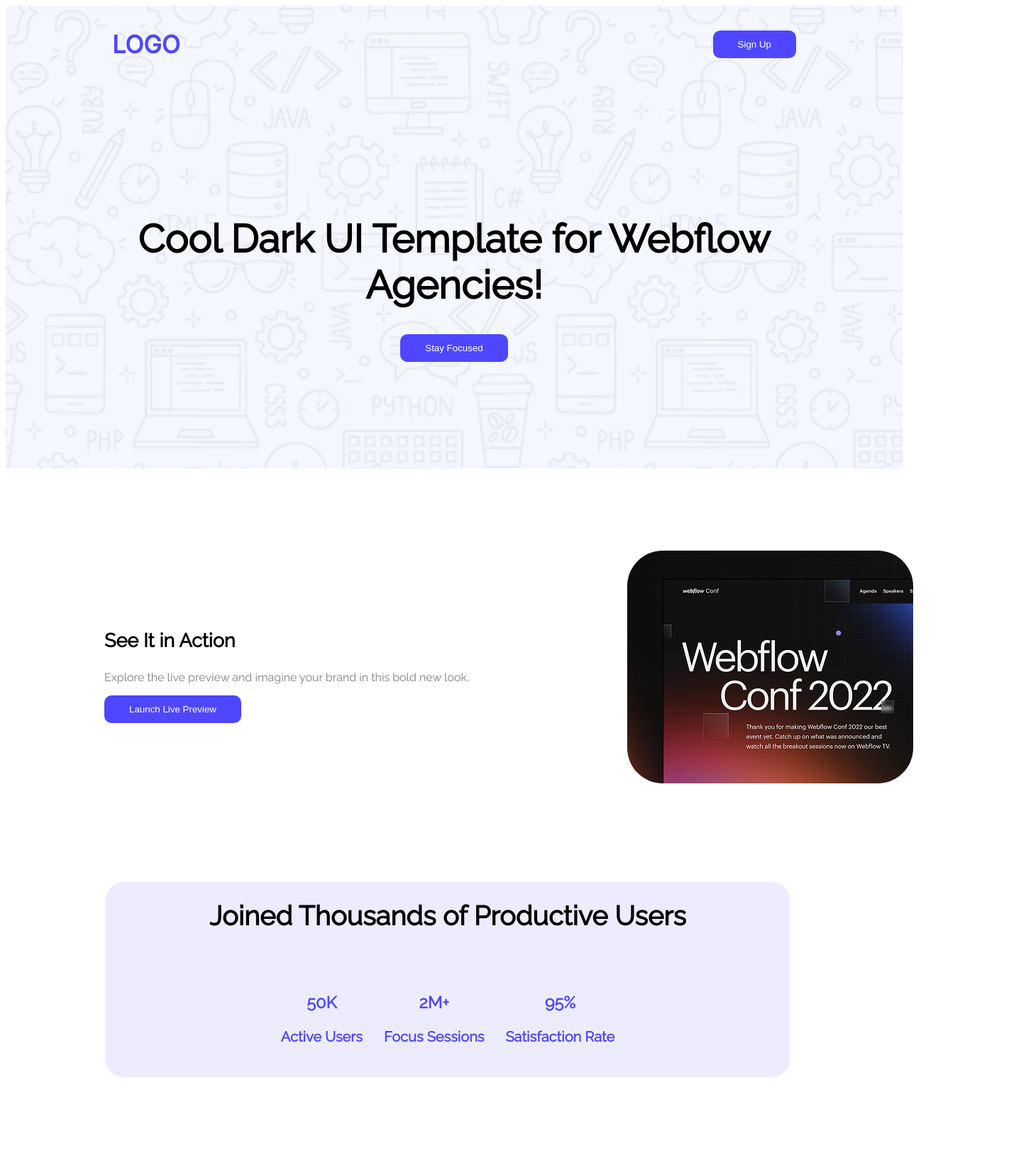
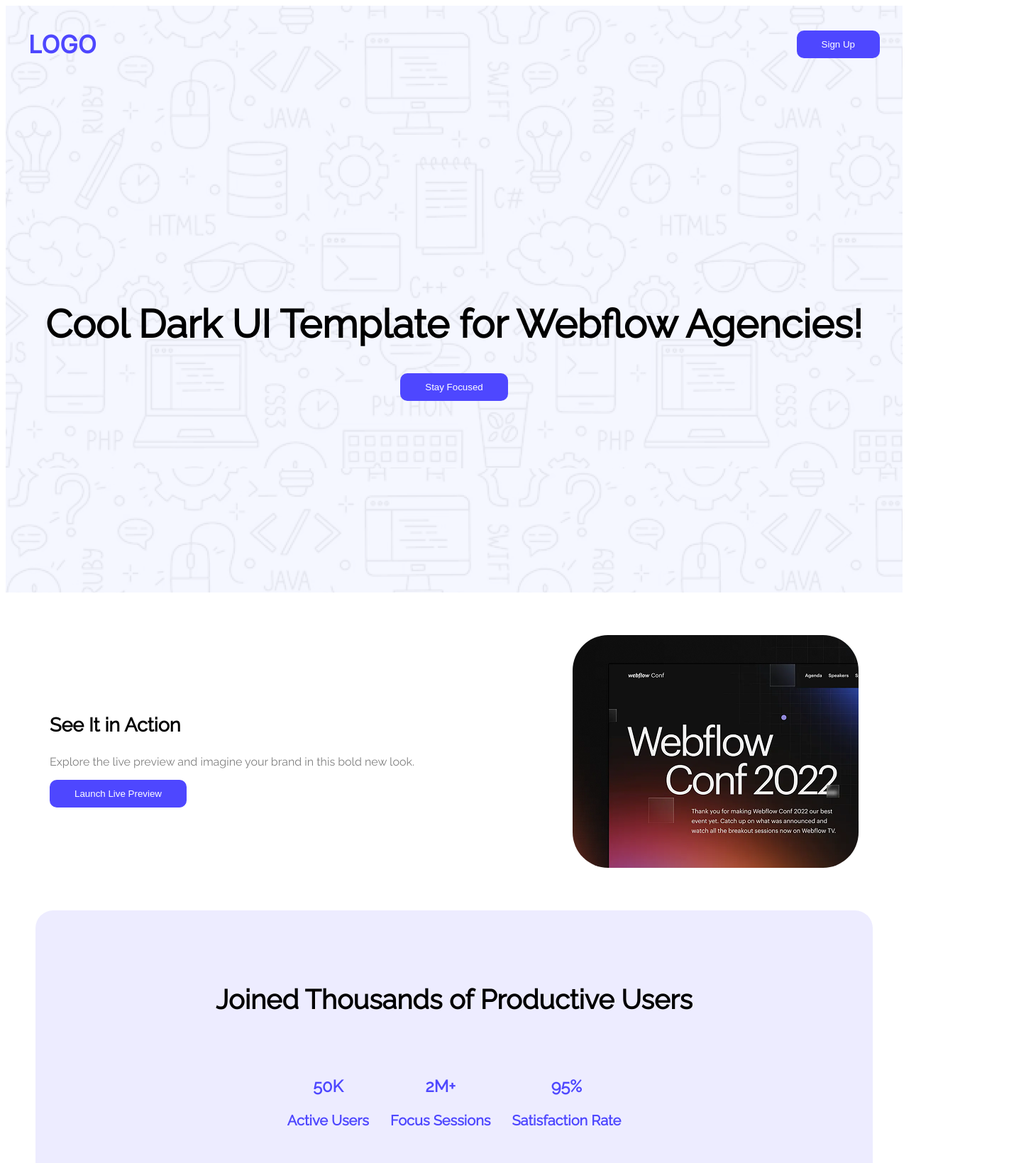
Before and after one commit to redw4n/ph-assignment-one, a plain HTML site: page index.html in a window 1280 px wide. Shown: the top 1639 px of the page at 71% size, 1446 px wide, since content can reach past the window. Drawn offline with Linux system fonts and the light colour scheme.

Commit message:
ui problem resolved

```diff
--- a/style.css
+++ b/style.css
@@ -19,7 +19,9 @@ nav {
   display: flex;
   align-items: center;
   justify-content: space-between;
-  margin: 0px 150px;
+  padding: 0 20px;
+  max-width: 1200px;
+  margin: 0 auto;
 }
 
 .nav-title {
@@ -70,7 +72,7 @@ nav {
   justify-content: center;
   align-items: center;
   text-align: center;
-  padding: 150px;
+  padding: 270px 20px;
 }
 
 .banner-title {
@@ -84,8 +86,9 @@ nav {
   align-items: center;
   display: flex;
   justify-content: space-between;
-  width: 1140px;
-  padding: 116px 159px 101px 139px;
+  max-width: 1140px;
+  padding: 60px 20px;
+  margin: 0 auto;
 }
 
 .action-title {
@@ -104,7 +107,8 @@ nav {
   text-align: center;
   background-color: rgba(78, 71, 255, 0.1);
   max-width: 1140px;
-  margin: 0px 159px 137px 141px;
+  margin: 0 auto 137px auto;
+  padding: 40px 20px;
   border-radius: 25px;
 }
 
@@ -123,7 +127,7 @@ nav {
 
 /* testimonial  */
 .all-testimonial-box {
-  margin-left: 100px;
+  margin: 0 auto;
   padding: 20px;
   display: flex;
   justify-content: center;
@@ -214,11 +218,12 @@ h2 {
 /* get in touch */
 
 .get-in-touch {
-  padding: 20px 40px;
+  padding: 20px;
   display: flex;
   align-items: center;
   justify-content: space-between;
-  margin: 0px 150px;
+  max-width: 1200px;
+  margin: 0 auto;
 }
 
 .touch-title {
```
